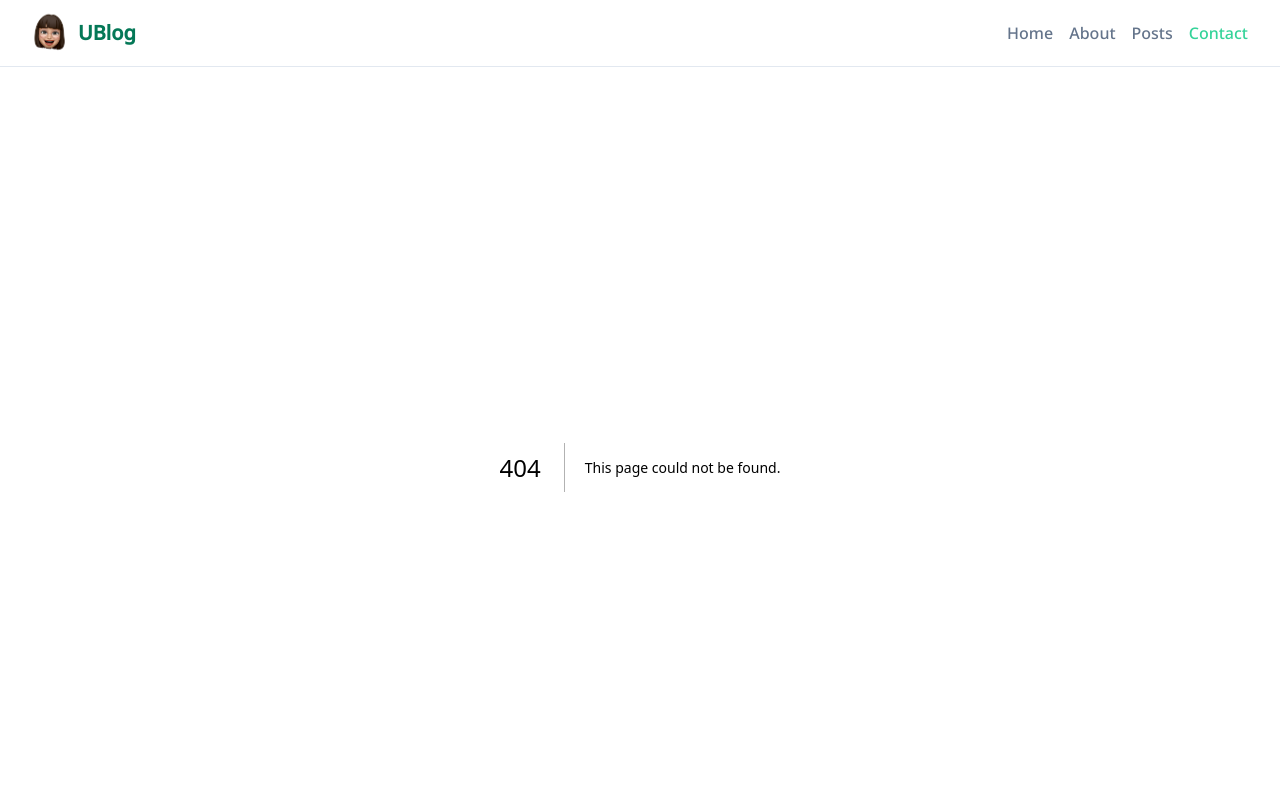
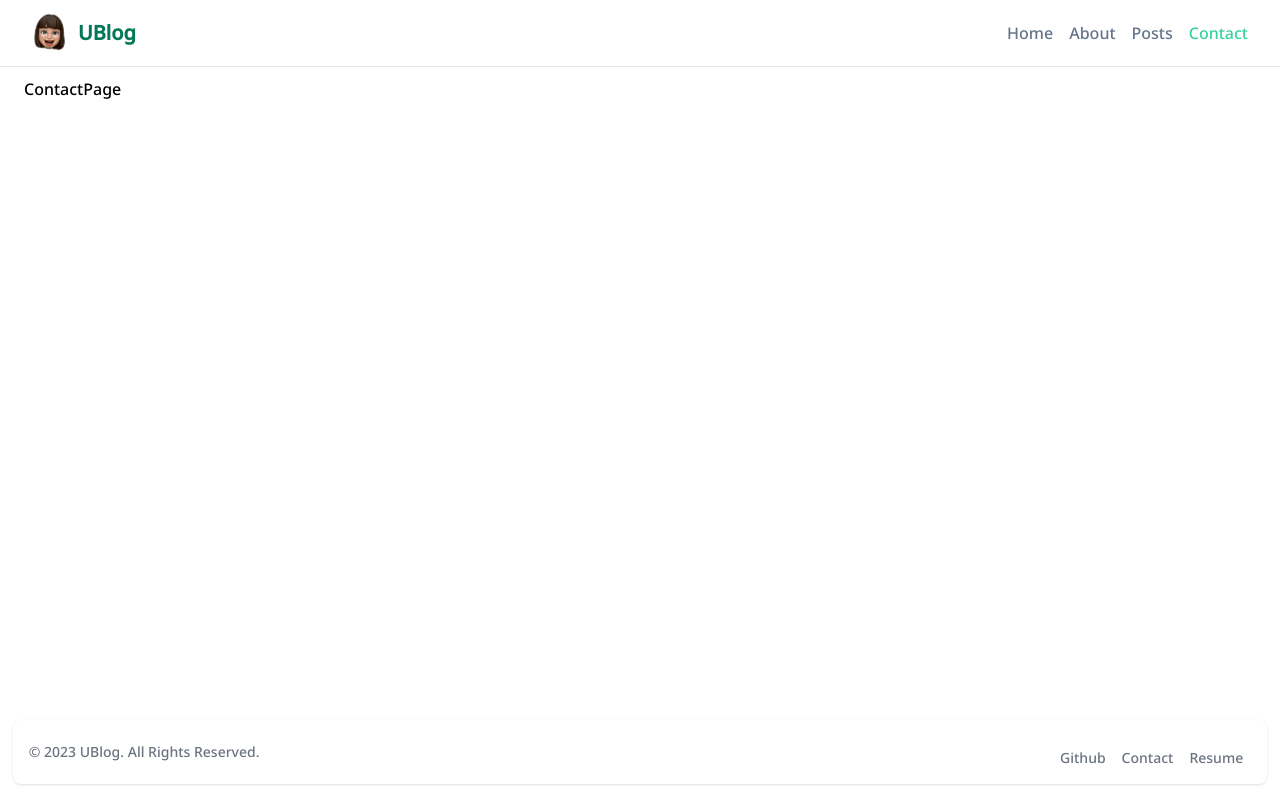
Before and after one commit to yousunzoo/UBlog, a Next.js app: page /contact in a window 1280 px wide. Before the commit this address had no page. Built offline with nearby package versions, Linux system fonts and the light colour scheme.

Commit message:
Feat: ContactPage 및 ContactLayout  생성

```diff
--- /dev/null
+++ b/src/app/contact/layout.tsx
@@ -0,0 +1,7 @@
+import React from 'react';
+
+function ContactLayout({ children }: { children: React.ReactNode }) {
+	return <>{children}</>;
+}
+
+export default ContactLayout;
--- /dev/null
+++ b/src/app/contact/page.tsx
@@ -0,0 +1,7 @@
+import React from 'react';
+
+function ContactPage() {
+	return <>ContactPage</>;
+}
+
+export default ContactPage;
--- a/src/app/layout.tsx
+++ b/src/app/layout.tsx
@@ -17,7 +17,7 @@ export default function RootLayout({ children }: { children: React.ReactNode })
 			</head>
 			<body className={`${noto.className} mx-auto flex w-full max-w-screen-2xl flex-col`}>
 				<Header title={metadata.title} />
-				<main className='grow pt-[67px]'>{children}</main>
+				<main className='mx-auto w-full max-w-screen-2xl grow px-6 pt-[77px]'>{children}</main>
 				<Footer />
 			</body>
 		</html>
```
